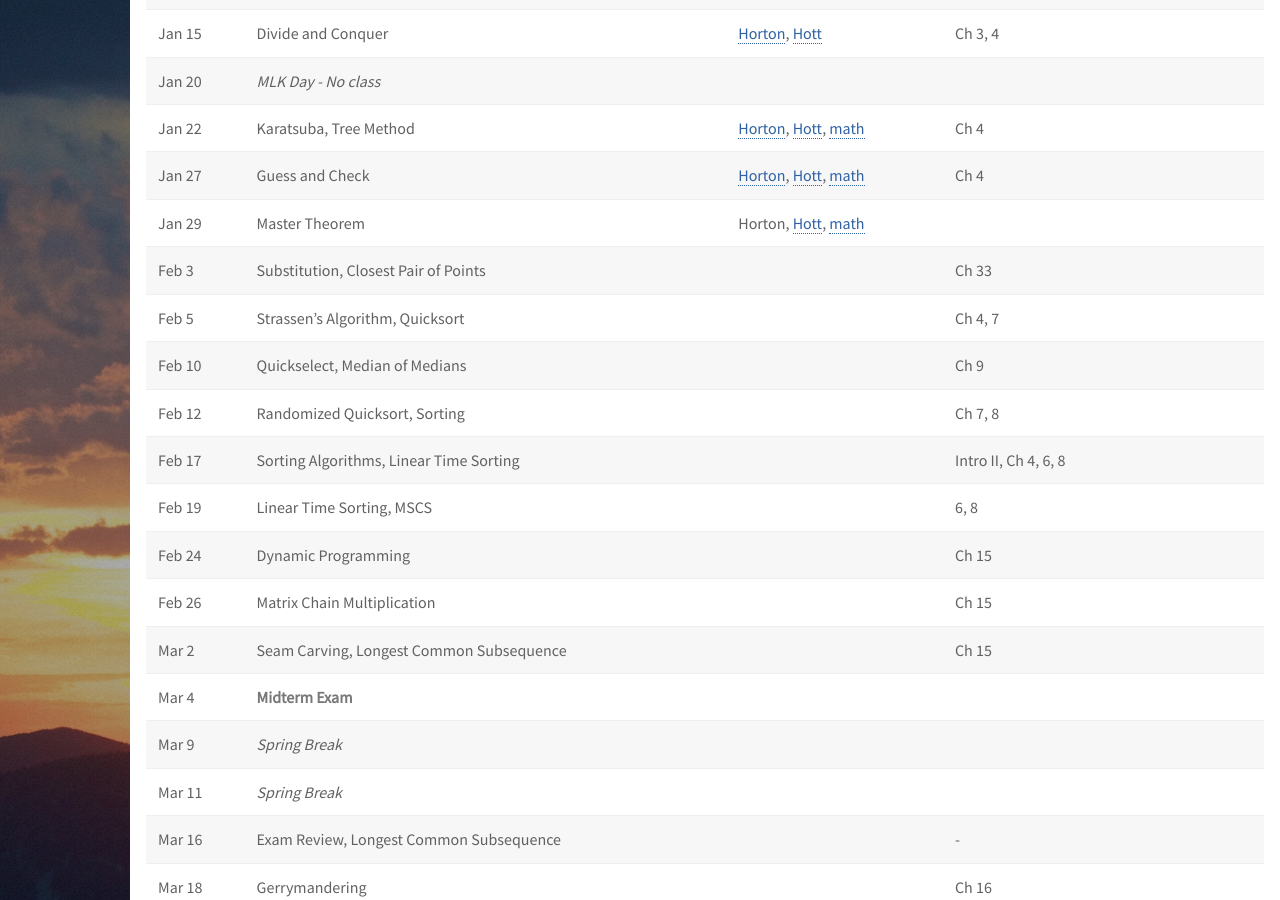
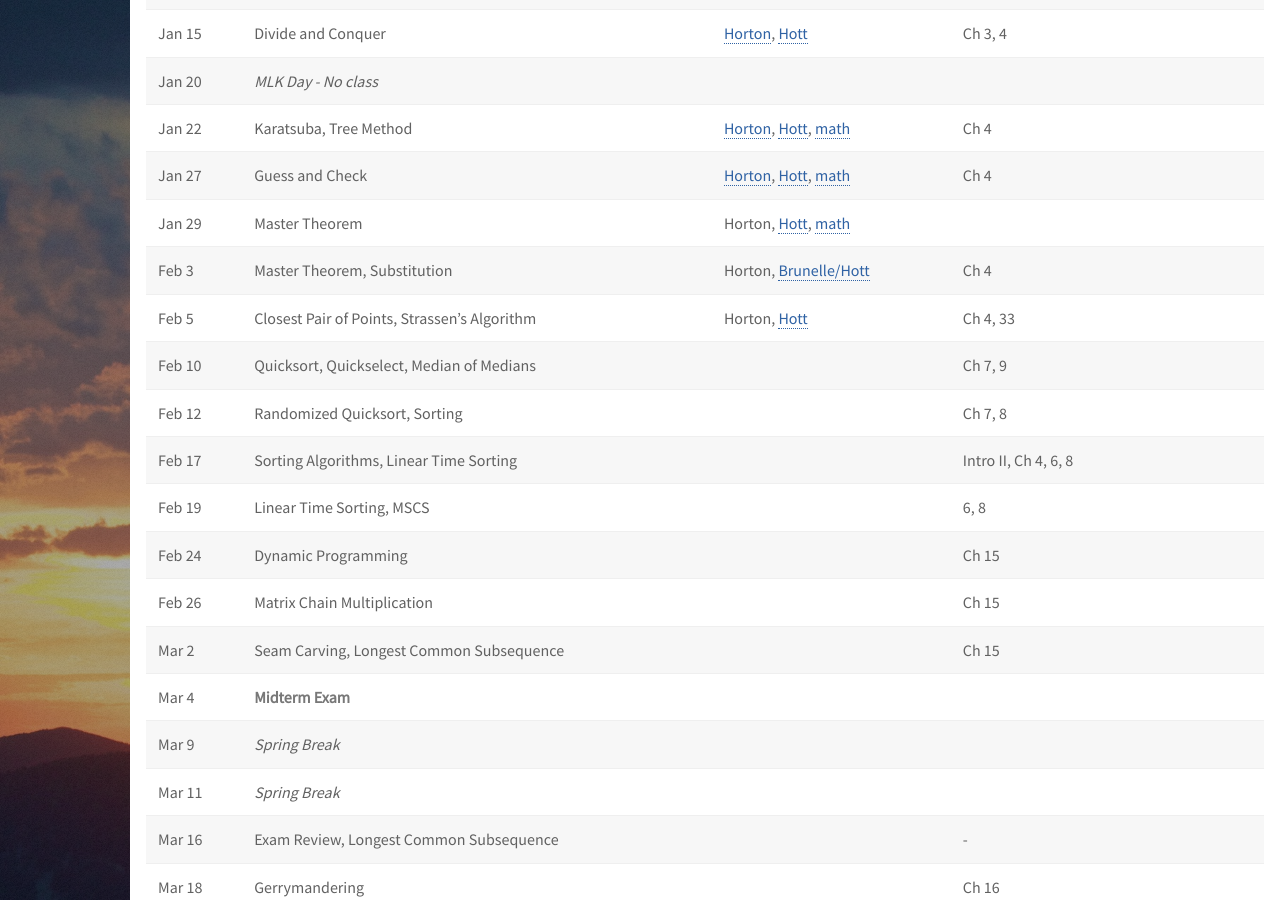
Before and after one commit to deternitydx/uvacs4102, a Jekyll site: the page built from index.md, in a window 1280 px wide and 900 px high, scrolled down 604 px. Built offline with Jekyll 4.4.1, drawn with Linux system fonts in a browser that asks for light colours; nearby versions of some CDN libraries; library files that are not in the unit come from our copies.

Commit message:
Added new lectures

```diff
--- a/index.md
+++ b/index.md
@@ -34,9 +34,9 @@ This is a tentative full-semester schedule of topics addressed.  As we go throug
 | Jan 22  | Karatsuba, Tree Method                 | [Horton](lectures/horton/cs4102_L3_horton.pdf), [Hott](lectures/robbie/l3.pdf), [math](lectures/day3-proofs.pdf) | Ch 4                 |                 |
 | Jan 27  | Guess and Check                         |  [Horton](lectures/horton/cs4102_L4_horton.pdf), [Hott](lectures/robbie/l4.pdf), [math](lectures/day4-proofs.pdf) | Ch 4                 |                 |
 | Jan 29  | Master Theorem            | Horton, [Hott](lectures/robbie/l5.pdf), [math](lectures/day5-proofs.pdf)  |                      |                 |
-| Feb 3   | Substitution, Closest Pair of Points                  | | Ch 33                |                 |
-| Feb 5   | Strassen's Algorithm, Quicksort         | | Ch 4, 7              |                 |
-| Feb 10  | Quickselect, Median of Medians          | | Ch 9                 |                 |
+| Feb 3   | Master Theorem, Substitution                  | Horton, [Brunelle/Hott](lectures/robbie/l6.pdf) | Ch 4                |                 |
+| Feb 5   | Closest Pair of Points, Strassen's Algorithm         | Horton, [Hott](lectures/robbie/l7.pdf) | Ch 4, 33              |                 |
+| Feb 10  | Quicksort, Quickselect, Median of Medians          | | Ch 7, 9                 |                 |
 | Feb 12  | Randomized Quicksort, Sorting           | | Ch 7, 8              |                 |
 | Feb 17  | Sorting Algorithms, Linear Time Sorting | | Intro II, Ch 4, 6, 8 |                 |
 | Feb 19  | Linear Time Sorting, MSCS               | | 6, 8                 |                 |
```
Also changed, not shown: 2 other files.
